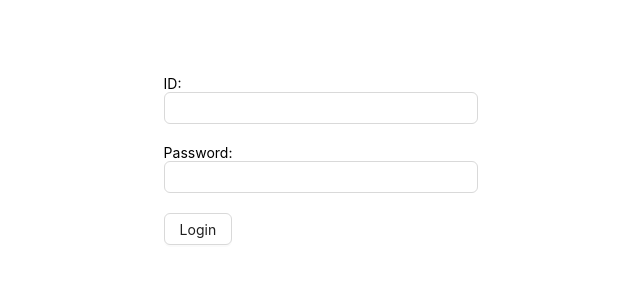
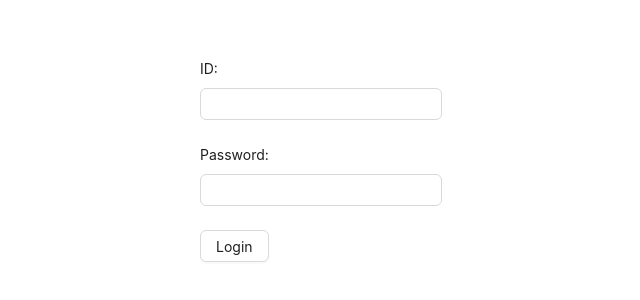
Before and after one commit to mehrabhossain1/university-management-client, a React (Vite) app: page /login in a window 1280 px wide. Shown: the part 240-540 px from the top of the page, without its empty margins (319-959 px from the left). Built offline with nearby package versions, Linux system fonts and the light colour scheme.

Commit message:
18-2 Refactor Form component

```diff
--- a/src/components/form/ReusableForm.tsx
+++ b/src/components/form/ReusableForm.tsx
@@ -1,3 +1,4 @@
+import { Form } from "antd";
 import { ReactNode } from "react";
 import {
   FieldValues,
@@ -16,7 +17,9 @@
 
   return (
     <FormProvider {...methods}>
-      <form onSubmit={methods.handleSubmit(onSubmit)}>{children}</form>
+      <Form layout="vertical" onFinish={methods.handleSubmit(onSubmit)}>
+        {children}
+      </Form>
     </FormProvider>
   );
 };
--- a/src/components/form/ReusableInput.tsx
+++ b/src/components/form/ReusableInput.tsx
@@ -1,4 +1,4 @@
-import { Input } from "antd";
+import { Form, Input } from "antd";
 import { Controller } from "react-hook-form";
 
 type TInputProps = {
@@ -10,10 +10,13 @@
 const ReusableInput = ({ type, name, label }: TInputProps) => {
   return (
     <div style={{ marginBottom: "20px" }}>
-      {label ? label : null}
       <Controller
         name={name}
-        render={({ field }) => <Input {...field} type={type} id={name} />}
+        render={({ field }) => (
+          <Form.Item label={label}>
+            <Input {...field} type={type} id={name} />
+          </Form.Item>
+        )}
       />
     </div>
   );
--- /dev/null
+++ b/src/components/form/ReusableSelect.tsx
@@ -0,0 +1,22 @@
+import { Form, Select } from "antd";
+
+const ReusableSelect = ({ label }) => {
+  const handleChange = (value: string) => {
+    console.log(value);
+  };
+
+  return (
+    <Form.Item label={label}>
+      <Select
+        style={{ width: "100%" }}
+        onChange={handleChange}
+        options={[
+          { value: "jack", label: "Jack" },
+          { value: "jack", label: "Jack" },
+        ]}
+      />
+    </Form.Item>
+  );
+};
+
+export default ReusableSelect;
--- a/src/pages/admin/academicManagement/CreateAcademicSemester.tsx
+++ b/src/pages/admin/academicManagement/CreateAcademicSemester.tsx
@@ -1,7 +1,8 @@
 import { FieldValues, SubmitHandler } from "react-hook-form";
 import ReusableForm from "../../../components/form/ReusableForm";
 import ReusableInput from "../../../components/form/ReusableInput";
-import { Button } from "antd";
+import { Button, Col, Flex } from "antd";
+import ReusableSelect from "../../../components/form/ReusableSelect";
 
 const CreateAcademicSemester = () => {
   const onSubmit: SubmitHandler<FieldValues> = (data) => {
@@ -9,10 +10,16 @@
   };
 
   return (
-    <ReusableForm onSubmit={onSubmit}>
-      <ReusableInput type="text" name="name" label="Semester Name" />
-      <Button htmlType="submit">Submit</Button>
-    </ReusableForm>
+    <Flex justify="center" align="center">
+      <Col span={6}>
+        <ReusableForm onSubmit={onSubmit}>
+          <ReusableInput type="text" name="name" label="Semester Name" />
+          <ReusableInput type="text" name="year" label="Semester Year" />
+          <ReusableSelect />
+          <Button htmlType="submit">Submit</Button>
+        </ReusableForm>
+      </Col>
+    </Flex>
   );
 };
 
```
